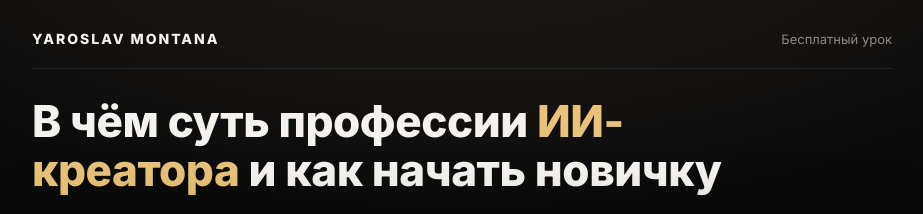
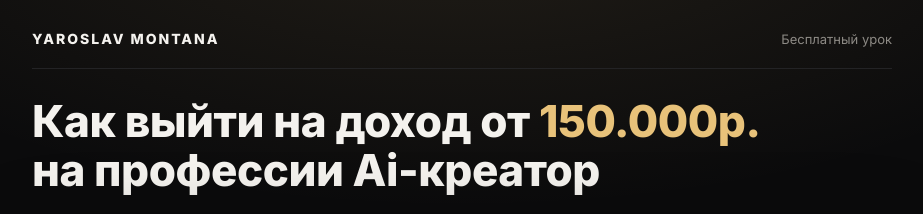
Before and after one commit to yaroslav-montana/lesson, a plain HTML site: page index.html in a window 1280 px wide. Shown: the top 214 px of the page, without its empty margins (178-1101 px from the left). Drawn offline with Linux system fonts and the light colour scheme.

Commit message:
Update headline
Co-Authored-By: Claude Opus 5.5 <noreply@anthropic.com>

```diff
--- a/index.html
+++ b/index.html
@@ -84,7 +84,7 @@
       <div class="tag">Бесплатный урок</div>
     </header>
 
-    <h1>В чём суть профессии <em>ИИ-креатора</em> и как начать новичку</h1>
+    <h1>Как выйти на доход от <em>150.000р.</em> на профессии Ai-креатор</h1>
 
     <div class="video">
       <!-- id ролика с YouTube: часть ссылки после watch?v= или youtu.be/ -->
```
